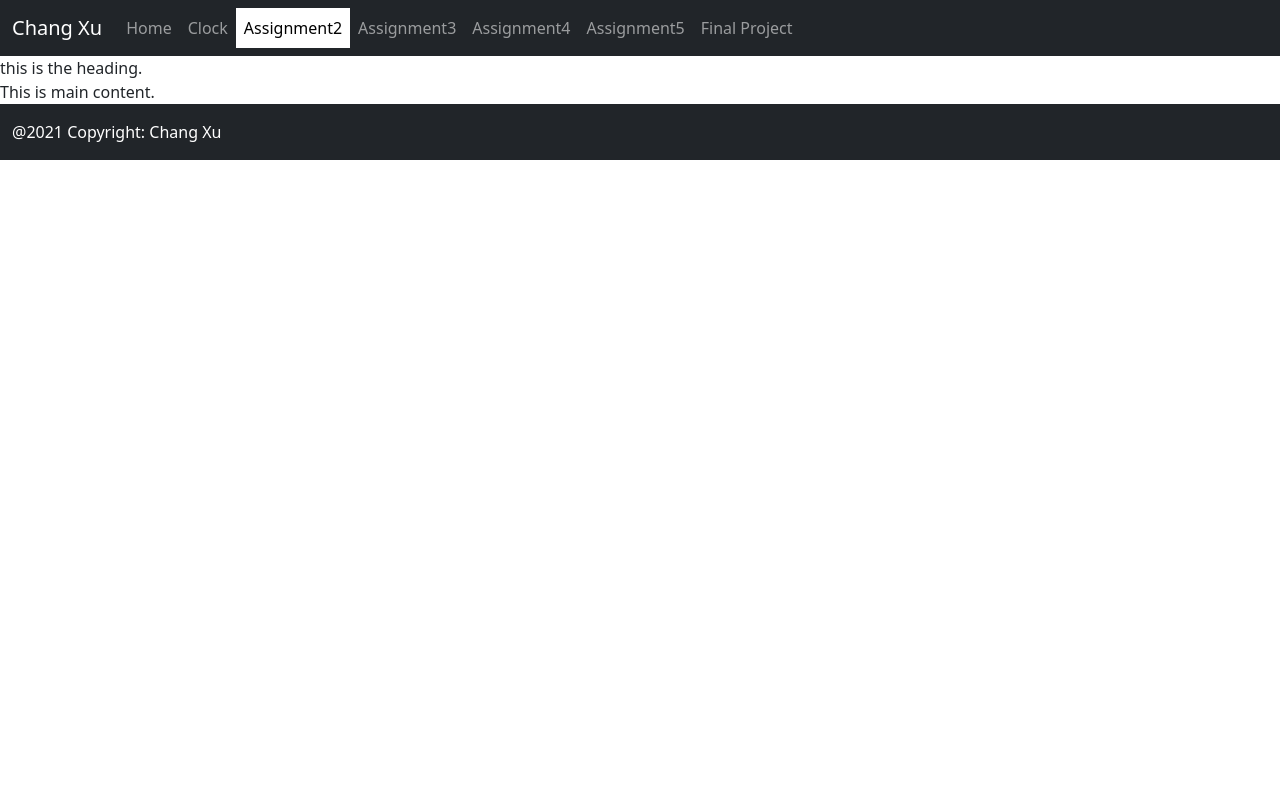
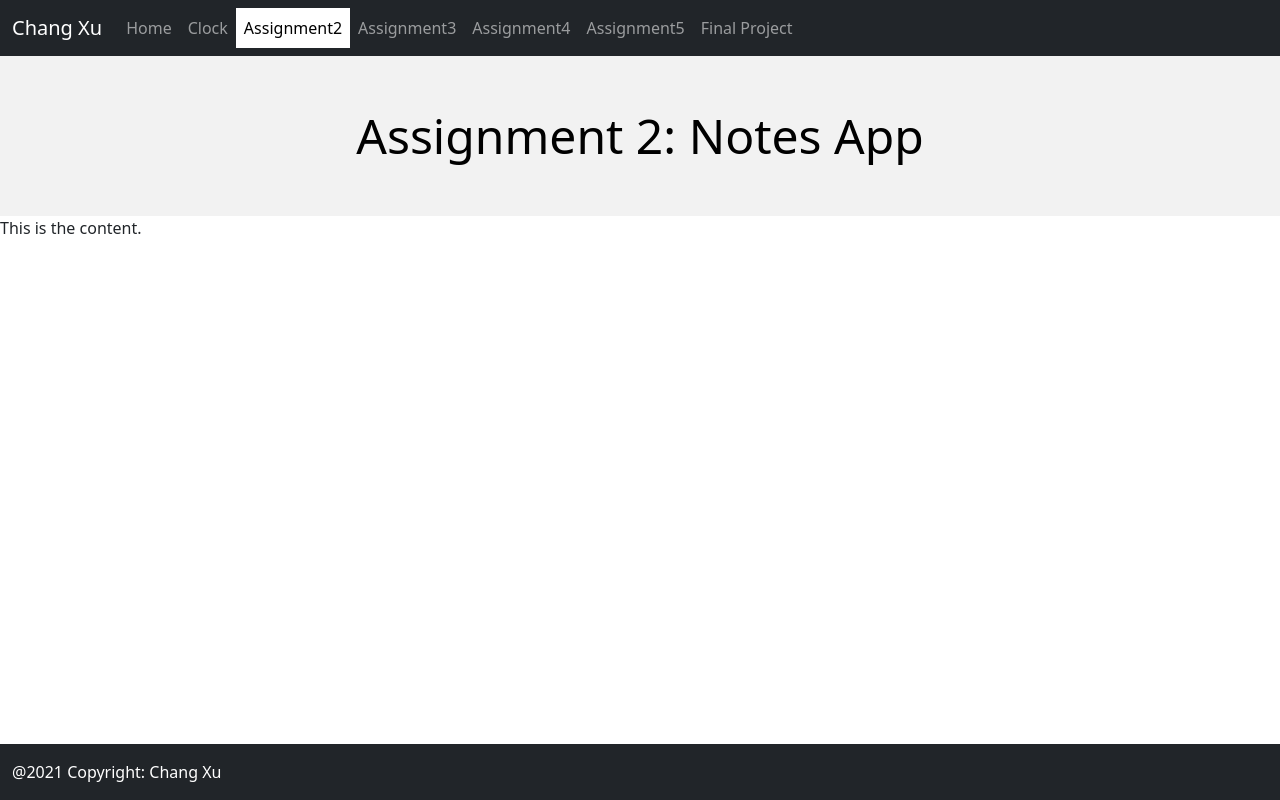
Before and after one commit to AcVoyager/react-note-app, a React (Create React App) app: page / in a window 1280 px wide. Built offline with nearby package versions, Linux system fonts and the light colour scheme.

Commit message:
basic page structure; change favicon

```diff
--- a/src/components/PageMainHeading.js
+++ b/src/components/PageMainHeading.js
@@ -3,11 +3,13 @@ import React from 'react'
 function PageMainHeading(props) {
 
 	return (
-		<div className="main-heading">
 
-			this is the heading.
+		<div className="container-fluid d-flex main-heading">
+
+			<p>Assignment 2: Notes App</p>
 
 		</div>
+
 	);
 
 }
--- a/src/styles/portfolio.css
+++ b/src/styles/portfolio.css
@@ -1,4 +1,9 @@
 /* Highlight current position in Navbar */
+
+.div-app {
+    height: 100vh;
+}
+
 .nav-item-current > .nav-link {
     color: black !important;
 }
@@ -11,3 +16,16 @@
     color: white;
     margin-left: 0;
 }
+
+.main-heading {
+    height: 20vh;
+    background-color: rgba(0, 0, 0, 0.05);
+}
+
+.main-heading > p {
+    color: black;
+    font-size: 3em;
+    margin: auto;
+    /* margin-top: auto;
+    margin-bottom: auto; */
+}
--- a/src/views/App.js
+++ b/src/views/App.js
@@ -5,7 +5,7 @@ import PageFooter from './PageFooter';
 
 const App = () =>
 
-  <div className="d-flex flex-column">
+  <div className="d-flex flex-column div-app">
 
     <PageHeaderNav />
 
--- a/src/views/PageMain.js
+++ b/src/views/PageMain.js
@@ -10,7 +10,9 @@ function PageMain(props) {
 
 			<PageMainHeading />
 
-			This is main content.
+			<div className="main-content">
+				This is the content.
+			</div>
 
 		</main>
 	);
```
Also changed, not shown: 2 other files (tests, documents, lock files or other folders).
